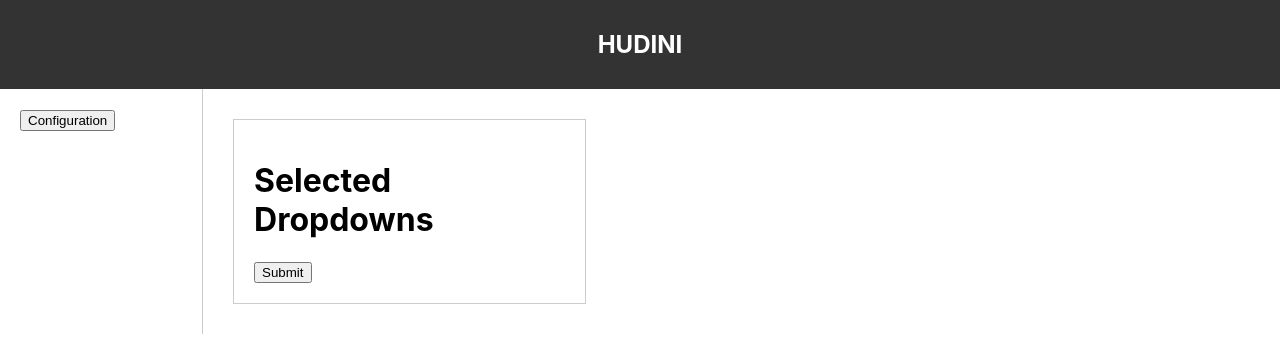
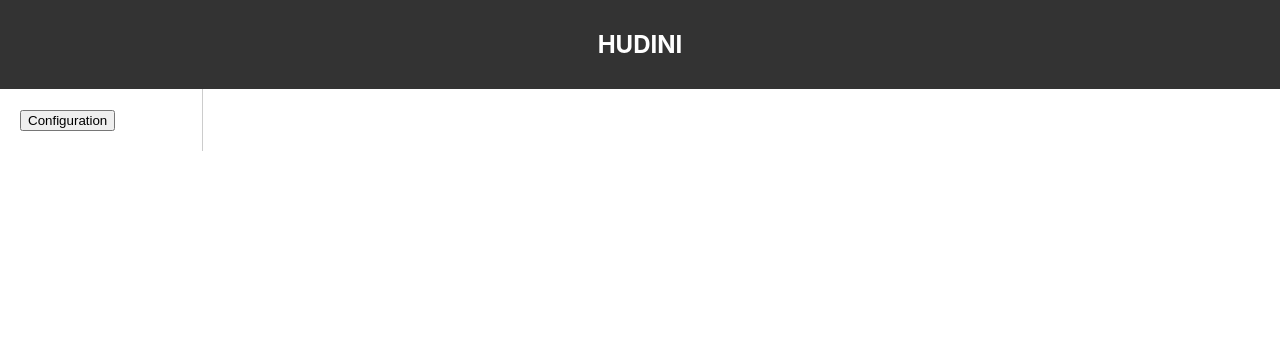
Before and after one commit to SudheermNair/Configure, a React (Create React App) app in the folder configdemo/: page / in a window 1280 px wide. Shown: the top 342 px of the page. Built offline with nearby package versions, Linux system fonts and the light colour scheme.

Commit message:
initialSetUp

```diff
--- a/configdemo/src/App.js
+++ b/configdemo/src/App.js
@@ -6,7 +6,7 @@ import FieldSelected from "./components/screens/fieldSelected";
 import { useState } from "react";
 
 function App() {
-  const [activeComponent, setActiveComponent] = useState(null);
+  const [isConfigActive, setIsConfigActive] = useState(false);
   const [selectedDropdowns, setSelectedDropdowns] = useState([]);
 
   const handleDropdownChange = (value) => {
@@ -17,12 +17,14 @@ function App() {
     <div className="App">
       <Navbar />
       <div className="main-content">
-        <Sidebar setActiveComponent={setActiveComponent} />
+        <Sidebar setIsConfigActive={setIsConfigActive} />
         <div className="field-modules-container">
-          {activeComponent === "Configuration" && (
-            <FieldModules onDropdownChange={handleDropdownChange} />
+          {isConfigActive && (
+            <>
+              <FieldModules onDropdownChange={handleDropdownChange} />
+              <FieldSelected selectedDropdowns={selectedDropdowns} />
+            </>
           )}
-          <FieldSelected selectedDropdowns={selectedDropdowns} />
         </div>
       </div>
     </div>
--- a/configdemo/src/components/Sidebar/Sidebar.js
+++ b/configdemo/src/components/Sidebar/Sidebar.js
@@ -1,14 +1,13 @@
 import React from 'react';
 
-const Sidebar = ({ setActiveComponent }) => {
+const Sidebar = ({ setIsConfigActive }) => {
   const handleConfigClick = () => {
-    setActiveComponent('Configuration');
+    setIsConfigActive((prev) => !prev); // Toggle visibility
   };
 
   return (
     <div className='sidebar'>
       <button onClick={handleConfigClick}>Configuration</button>
-      {/* You can add more buttons here if needed */}
     </div>
   );
 };
```
